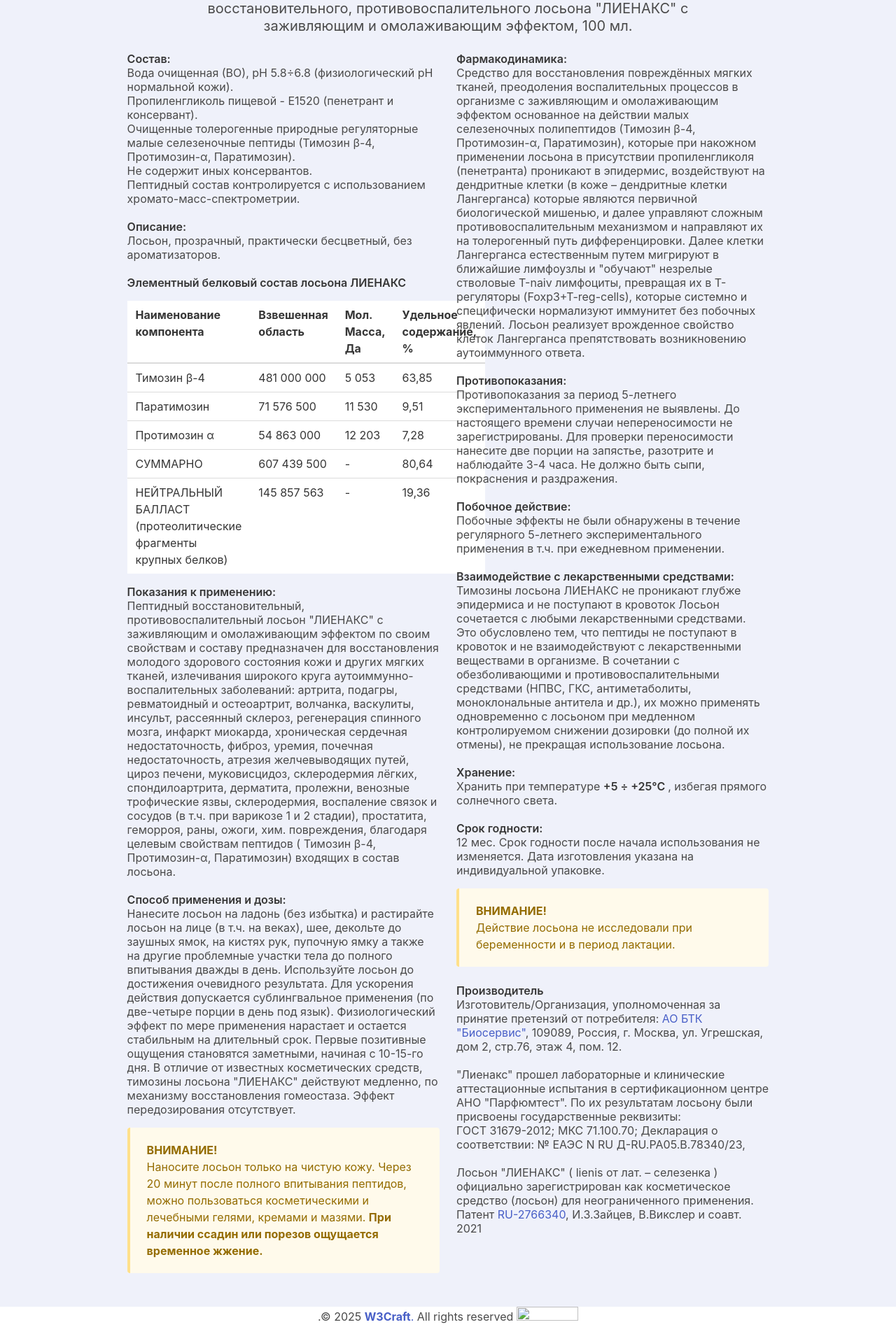
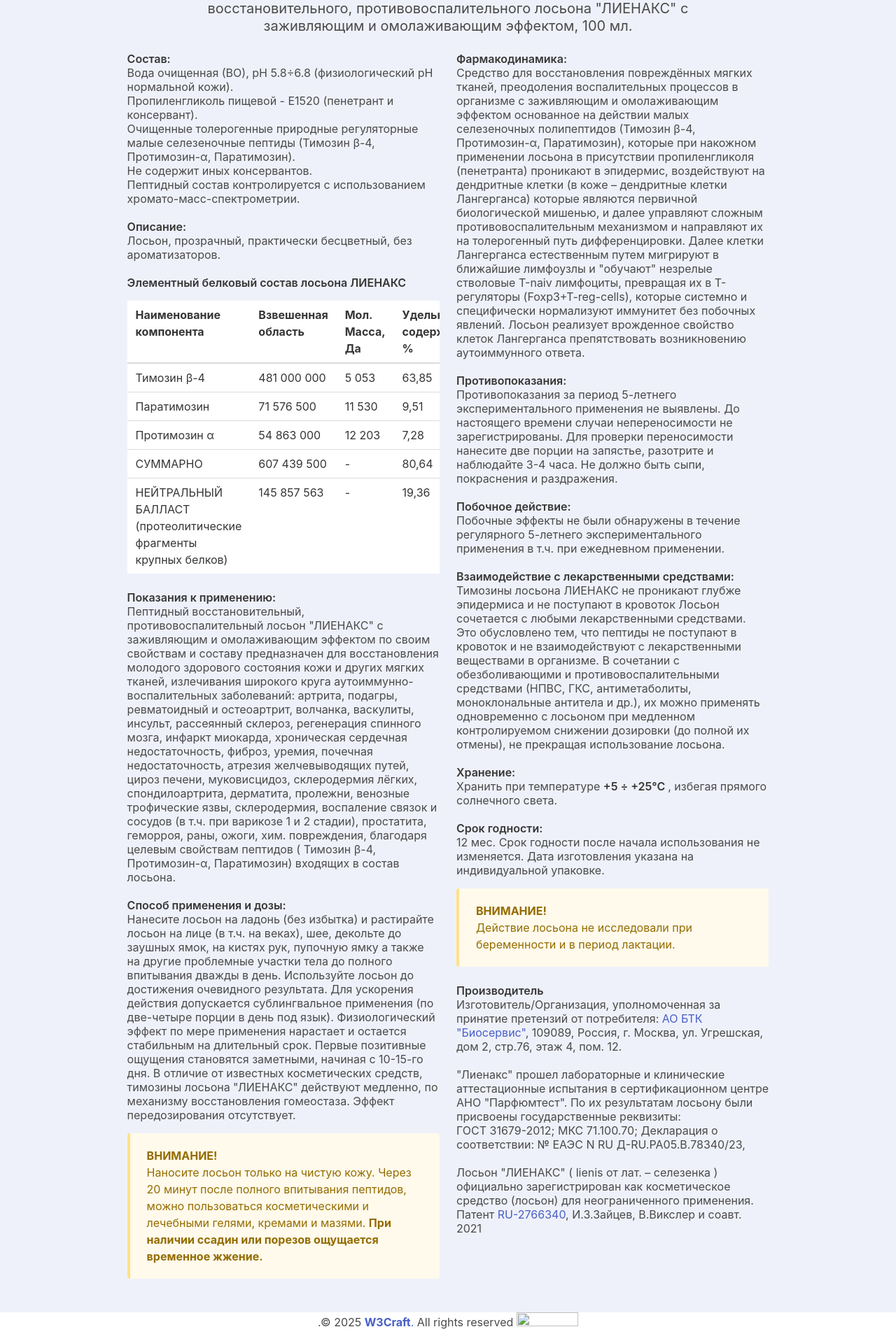
Before and after one commit to w3craft/lienax, a Jekyll site: the page built from _pages/index.html, in a window 1280 px wide. Shown: the part 1004-2911 px from the top of the page at 70% size. Built offline with Jekyll 4.4.1, drawn with Linux system fonts in a browser that asks for light colours.

Commit message:
modified:   _pages/index.html

```diff
--- a/_pages/index.html
+++ b/_pages/index.html
@@ -32,7 +32,7 @@
 
             <strong>Элементный белковый состав лосьона ЛИЕНАКС </strong>
           </p>
-
+          <div class="table-container">
             <table class="table desktop">
               <thead>
                 <tr>
@@ -75,7 +75,7 @@
                 </tr>
               </tbody>
             </table>
-
+          </div>
           <p class="subtitle is-size-6">
             <strong>Показания к применению: </strong><br>
             Пептидный восстановительный, противовоспалительный лосьон "ЛИЕНАКС" с заживляющим и
```
